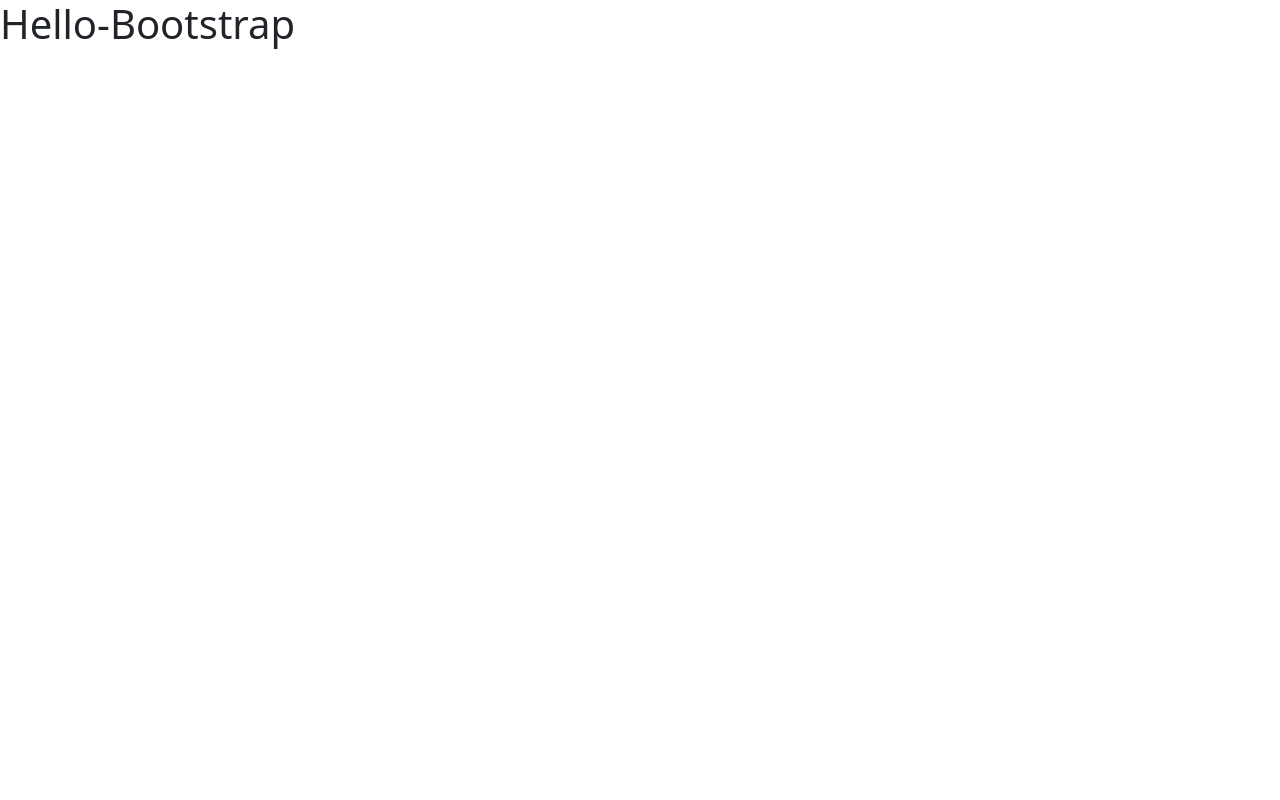
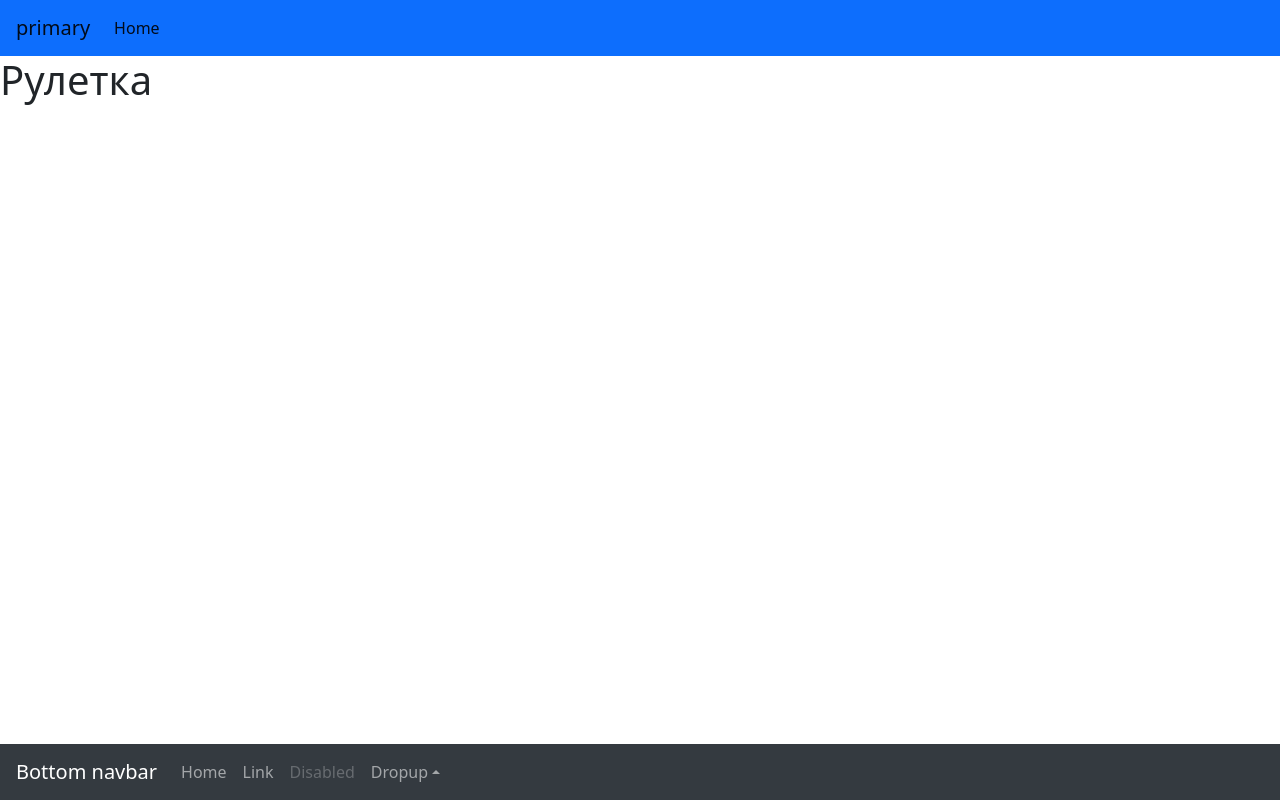
Before and after one commit to Savatheowl/film_roullete, a Flask app: page /roulette in a window 1280 px wide. Before the commit the page is almost empty. Run offline with Flask 3, Linux system fonts and the light colour scheme; some libraries are stand-ins or nearby versions.

Commit message:
сделал шаблон чтобы если что делать другие страницы черрез шаблонизатор

```diff
--- /dev/null
+++ b/templates/base.html
@@ -0,0 +1,65 @@
+<!DOCTYPE html>
+<html lang="en">
+<head>
+  <meta charset="UTF-8">
+  <meta name="viewport" content="width=device-width, initial-scale=1.0">
+  <title>{% block title %}{% endblock %}</title>
+  <link rel="stylesheet" href="https://stackpath.bootstrapcdn.com/bootstrap/5.0.0-alpha1/css/bootstrap.min.css" integrity="sha384-r4NyP46KrjDleawBgD5tp8Y7UzmLA05oM1iAEQ17CSuDqnUK2+k9luXQOfXJCJ4I" crossorigin="anonymous">
+  <script src="https://cdn.jsdelivr.net/npm/popper.js@1.16.0/dist/umd/popper.min.js" integrity="sha384-Q6E9RHvbIyZFJoft+2mJbHaEWldlvI9IOYy5n3zV9zzTtmI3UksdQRVvoxMfooAo" crossorigin="anonymous"></script>
+  <script src="https://stackpath.bootstrapcdn.com/bootstrap/5.0.0-alpha1/js/bootstrap.min.js" integrity="sha384-oesi62hOLfzrys4LxRF63OJCXdXDipiYWBnvTl9Y9/TRlw5xlKIEHpNyvvDShgf/" crossorigin="anonymous"></script>
+</head>
+<body>
+<!-- header -->
+<nav class="navbar navbar-expand-sm navbar-light bg-primary">
+    <div class="container-fluid">
+        <a class="navbar-brand" href="#">primary</a>
+        <button class="navbar-toggler" type="button" data-toggle="collapse" data-target="#header"
+            aria-controls="header" aria-expanded="false" aria-label="Toggle navigation">
+            <span class="navbar-toggler-icon"></span>
+        </button>
+        <div class="collapse navbar-collapse" id="header">
+            <div class="navbar-nav">
+                <a class="nav-link active" aria-current="page" href="#">Home</a>
+
+            </div>
+        </div>
+    </div>
+</nav>
+<!-- header end -->
+
+    {% block content %}{% endblock %}
+
+<!-- footer -->
+<nav class="navbar fixed-bottom navbar-expand-sm navbar-dark bg-dark">
+  <div class="container-fluid">
+    <a class="navbar-brand" href="#">Bottom navbar</a>
+    <button class="navbar-toggler" type="button" data-toggle="collapse" data-target="#navbarCollapse" aria-controls="navbarCollapse" aria-expanded="false" aria-label="Toggle navigation">
+      <span class="navbar-toggler-icon"></span>
+    </button>
+    <div class="collapse navbar-collapse" id="navbarCollapse">
+      <ul class="navbar-nav">
+        <li class="nav-item active">
+          <a class="nav-link" aria-current="page" href="#">Home</a>
+        </li>
+        <li class="nav-item">
+          <a class="nav-link" href="#">Link</a>
+        </li>
+        <li class="nav-item">
+          <a class="nav-link disabled" href="#" tabindex="-1" aria-disabled="true">Disabled</a>
+        </li>
+        <li class="nav-item dropup">
+          <a class="nav-link dropdown-toggle" href="#" id="dropdown10" data-toggle="dropdown" aria-expanded="false">Dropup</a>
+          <ul class="dropdown-menu" aria-labelledby="dropdown10">
+            <li><a class="dropdown-item" href="#">Action</a></li>
+            <li><a class="dropdown-item" href="#">Another action</a></li>
+            <li><a class="dropdown-item" href="#">Something else here</a></li>
+          </ul>
+        </li>
+      </ul>
+    </div>
+  </div>
+</nav>
+<!-- footer end -->
+
+</body>
+</html>
--- a/templates/roulette.html
+++ b/templates/roulette.html
@@ -1,14 +1,8 @@
-<!DOCTYPE html>
-<html lang="en">
-<head>
-  <meta charset="UTF-8">
-  <meta name="viewport" content="width=device-width, initial-scale=1.0">
-  <title>Bootstrap Site</title>
-  <link rel="stylesheet" href="https://stackpath.bootstrapcdn.com/bootstrap/5.0.0-alpha1/css/bootstrap.min.css" integrity="sha384-r4NyP46KrjDleawBgD5tp8Y7UzmLA05oM1iAEQ17CSuDqnUK2+k9luXQOfXJCJ4I" crossorigin="anonymous">
-  <script src="https://cdn.jsdelivr.net/npm/popper.js@1.16.0/dist/umd/popper.min.js" integrity="sha384-Q6E9RHvbIyZFJoft+2mJbHaEWldlvI9IOYy5n3zV9zzTtmI3UksdQRVvoxMfooAo" crossorigin="anonymous"></script>
-  <script src="https://stackpath.bootstrapcdn.com/bootstrap/5.0.0-alpha1/js/bootstrap.min.js" integrity="sha384-oesi62hOLfzrys4LxRF63OJCXdXDipiYWBnvTl9Y9/TRlw5xlKIEHpNyvvDShgf/" crossorigin="anonymous"></script>
-</head>
-<body>
-<h1>Hello-Bootstrap</h1>
-</body>
-</html>
+{% extends 'base.html' %}
+
+
+{% block title %}Рулетка{% endblock %}
+
+{% block content %}
+    <h1>Рулетка</h1>
+{% endblock %}
```
